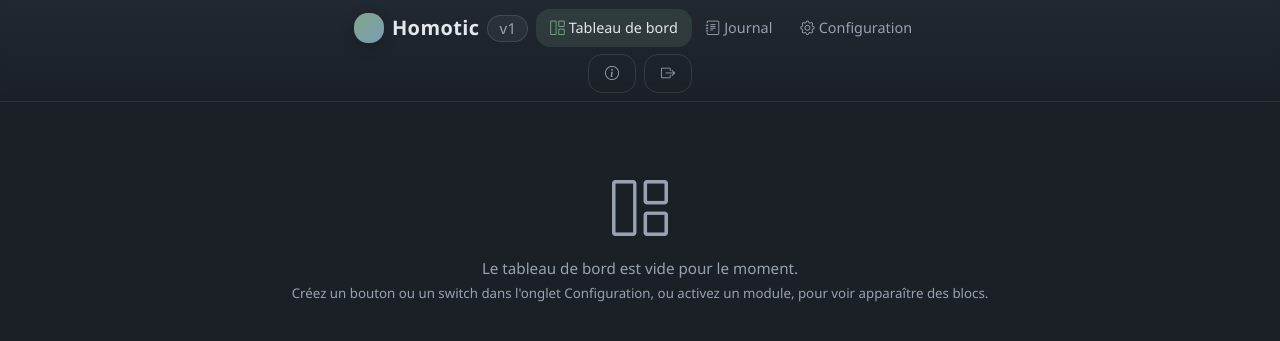
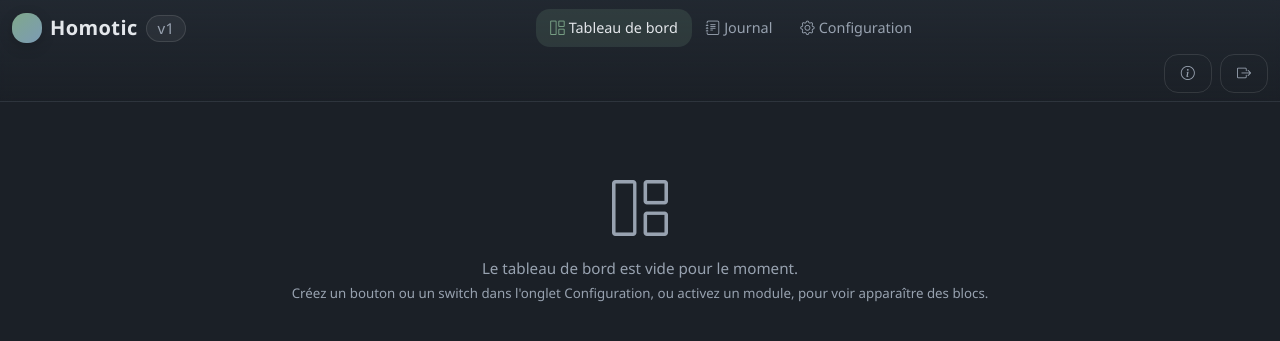
Before and after one commit to RomainGuillon/Homotic, a Django app: page / in a window 1280 px wide. Shown: the top 341 px of the page. Run offline with Django 5.2, Linux system fonts and the light colour scheme; the visitor is signed in with stand-in values (Sample User, id 1); data comes from the database, SQL or seed files in the repository; data that the repository does not hold is empty.

Commit message:
Barre de navigation : marque collée à gauche

```diff
--- a/core/templates/core/base.html
+++ b/core/templates/core/base.html
@@ -26,9 +26,16 @@
     .barre-nav {
       display: flex;
       flex-direction: column;
+      /* Bootstrap pose « align-items: center » sur .navbar > .container-fluid.
+         En colonne, ce centrage s'applique à l'horizontale : sans le
+         « stretch » ci-dessous, les deux lignes se réduisent à la largeur de
+         leur contenu et se centrent — la marque n'est alors plus collée à
+         gauche. */
+      align-items: stretch;
       gap: .35rem;
       width: 100%;
     }
+    .barre-nav > * { width: 100%; }
     .barre-onglets {
       display: grid;
       grid-template-columns: auto 1fr;
```
